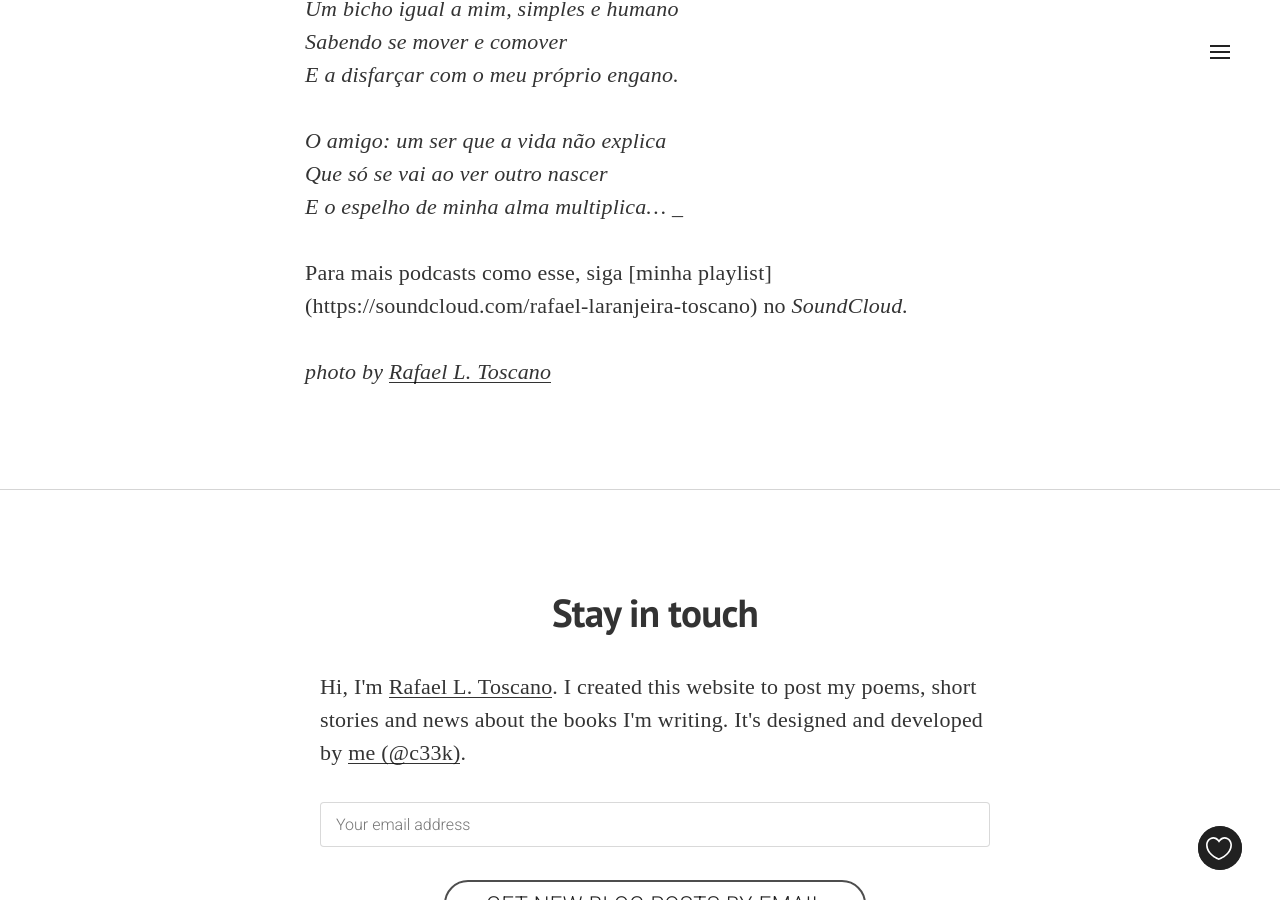
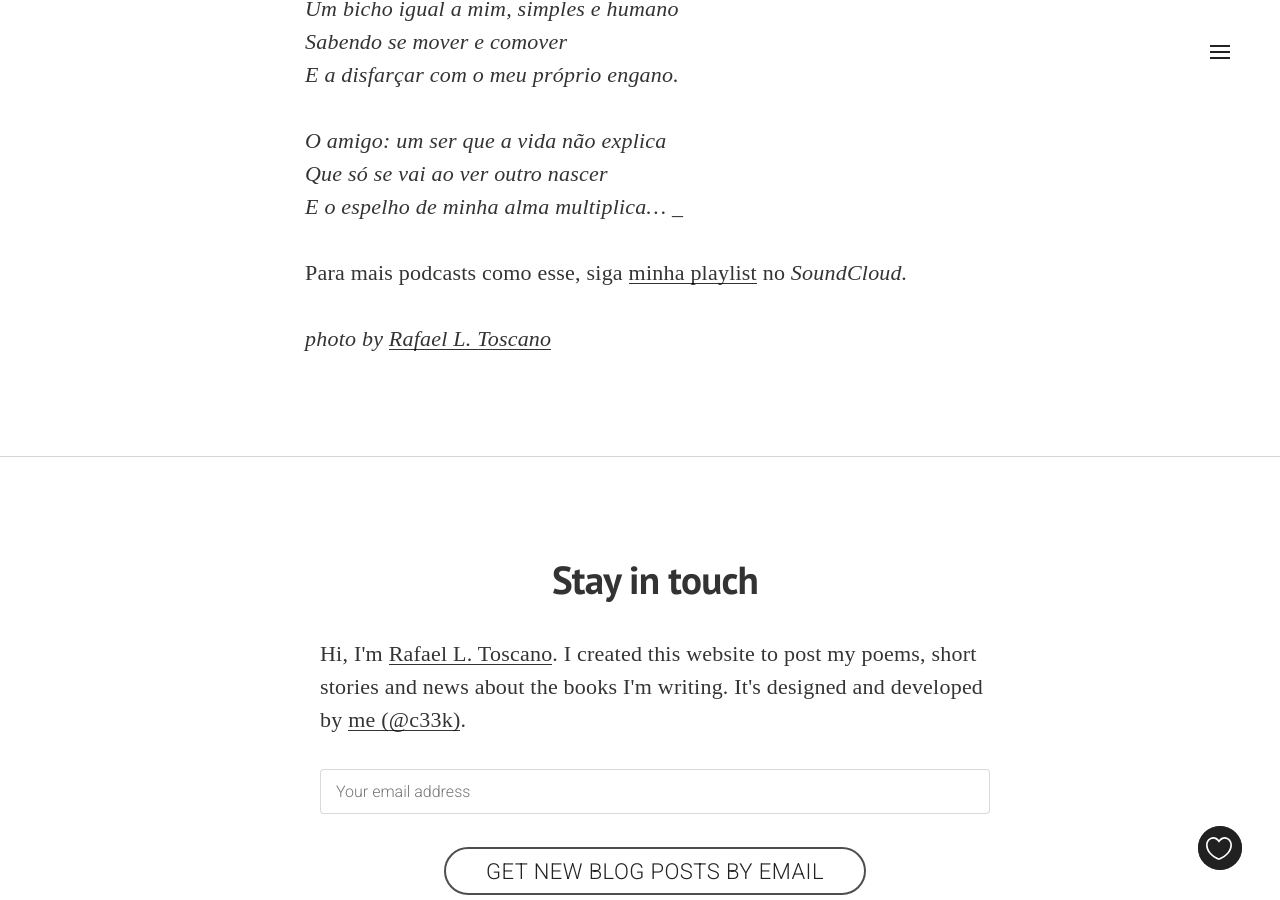
Before and after one commit to c33k/c33k.github.io, a Jekyll site: the page built from _posts/2018-05-19-poemas-selecionados-episodio01-ptbr.md, in a window 1280 px wide and 900 px high, scrolled down 1434 px. Built offline with Jekyll 4.4.1, drawn with Linux system fonts in a browser that asks for light colours; nearby versions of some CDN libraries; some web fonts are replaced; comment, search, counter and statistics services are not loaded; some of the changed lines change nothing that is shown.

Commit message:
Editing link to SoundCloud profile

```diff
--- a/_posts/2018-05-19-poemas-selecionados-episodio01-ptbr.md
+++ b/_posts/2018-05-19-poemas-selecionados-episodio01-ptbr.md
@@ -40,7 +40,7 @@ Que só se vai ao ver outro nascer<br/>
 E o espelho de minha alma multiplica...
 _
 
-<p>Para mais podcasts como esse, siga [minha playlist](https://soundcloud.com/rafael-laranjeira-toscano) no <i>SoundCloud.</i> </p>
+<p>Para mais podcasts como esse, siga <a href="https://soundcloud.com/rafael-laranjeira-toscano">minha playlist</a> no <i>SoundCloud.</i> </p>
 
 
 <i>photo by <a href="http://otoscano.com/" target="_blank">Rafael L. Toscano</a></i>
```
